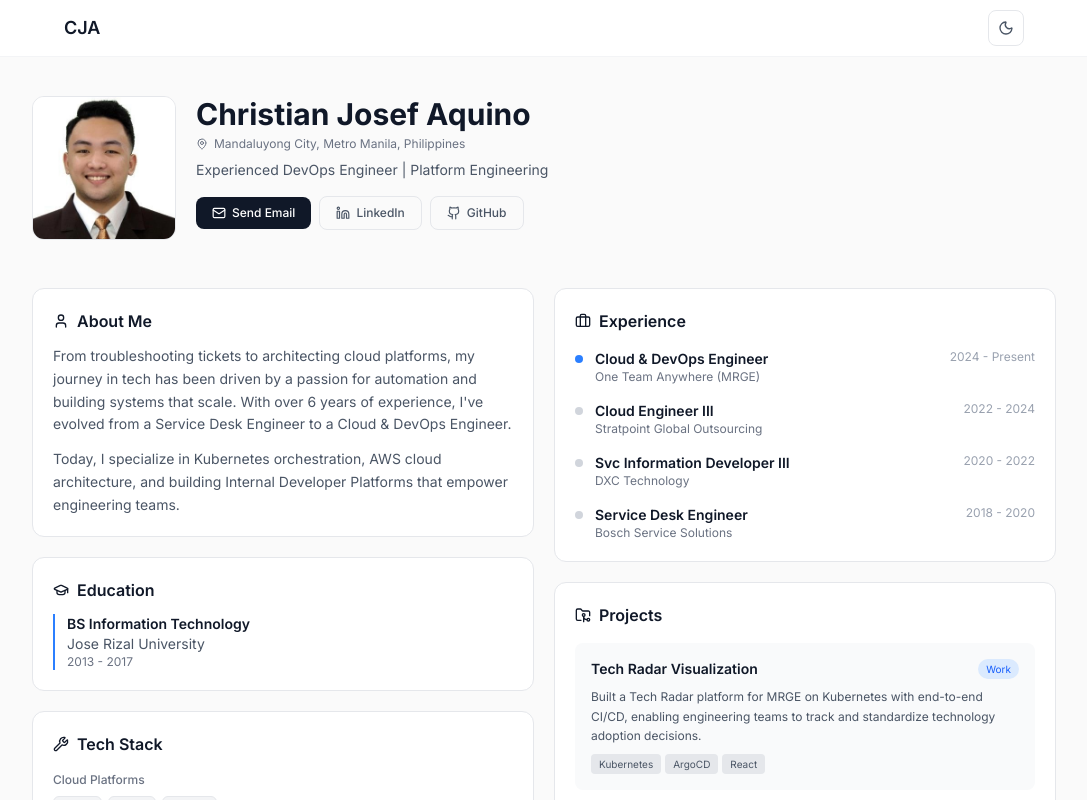
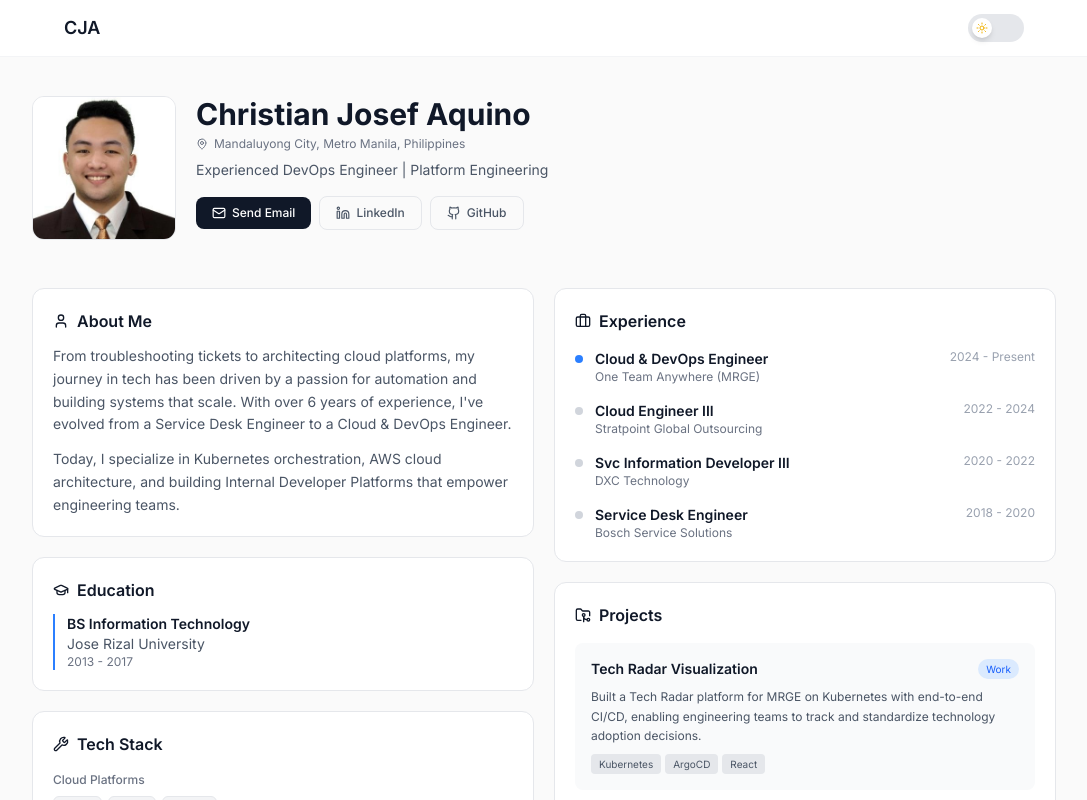
Before and after one commit to chrstnjsff/personal, a Next.js app: page /personal/ in a window 1280 px wide. Shown: the top 800 px of the page, without its empty margins (96-1183 px from the left). Built offline with nearby package versions, Linux system fonts and the light colour scheme.

Commit message:
Change theme toggle to switch-style button

```diff
--- a/src/components/ThemeToggle.tsx
+++ b/src/components/ThemeToggle.tsx
@@ -14,9 +14,7 @@
 
   if (!mounted) {
     return (
-      <button className="w-9 h-9 rounded-lg border border-gray-200 dark:border-[#333] flex items-center justify-center">
-        <div className="w-4 h-4" />
-      </button>
+      <div className="w-14 h-7 rounded-full bg-gray-200 dark:bg-[#333]" />
     );
   }
 
@@ -25,14 +23,25 @@
   return (
     <button
       onClick={() => setTheme(isDark ? "light" : "dark")}
-      className="w-9 h-9 rounded-lg border border-gray-200 dark:border-[#333] flex items-center justify-center hover:bg-gray-50 dark:hover:bg-[#222] transition-colors"
+      className={`relative w-14 h-7 rounded-full transition-colors duration-300 ${
+        isDark ? "bg-[#333]" : "bg-gray-200"
+      }`}
       aria-label="Toggle theme"
     >
-      {isDark ? (
-        <Sun className="w-4 h-4 text-yellow-500" />
-      ) : (
-        <Moon className="w-4 h-4 text-gray-600" />
-      )}
+      {/* Switch knob */}
+      <div
+        className={`absolute top-1 w-5 h-5 rounded-full flex items-center justify-center transition-all duration-300 ${
+          isDark
+            ? "left-8 bg-gray-800"
+            : "left-1 bg-white shadow-md"
+        }`}
+      >
+        {isDark ? (
+          <Moon className="w-3 h-3 text-blue-400" />
+        ) : (
+          <Sun className="w-3 h-3 text-yellow-500" />
+        )}
+      </div>
     </button>
   );
 }
```
